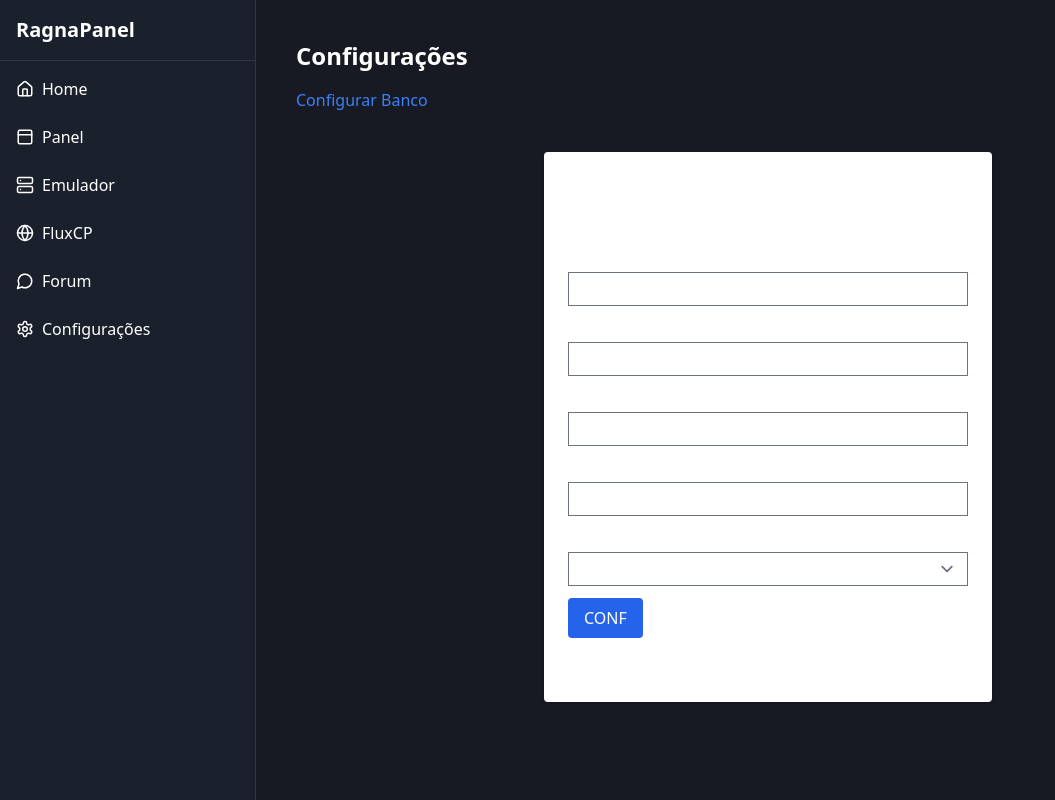
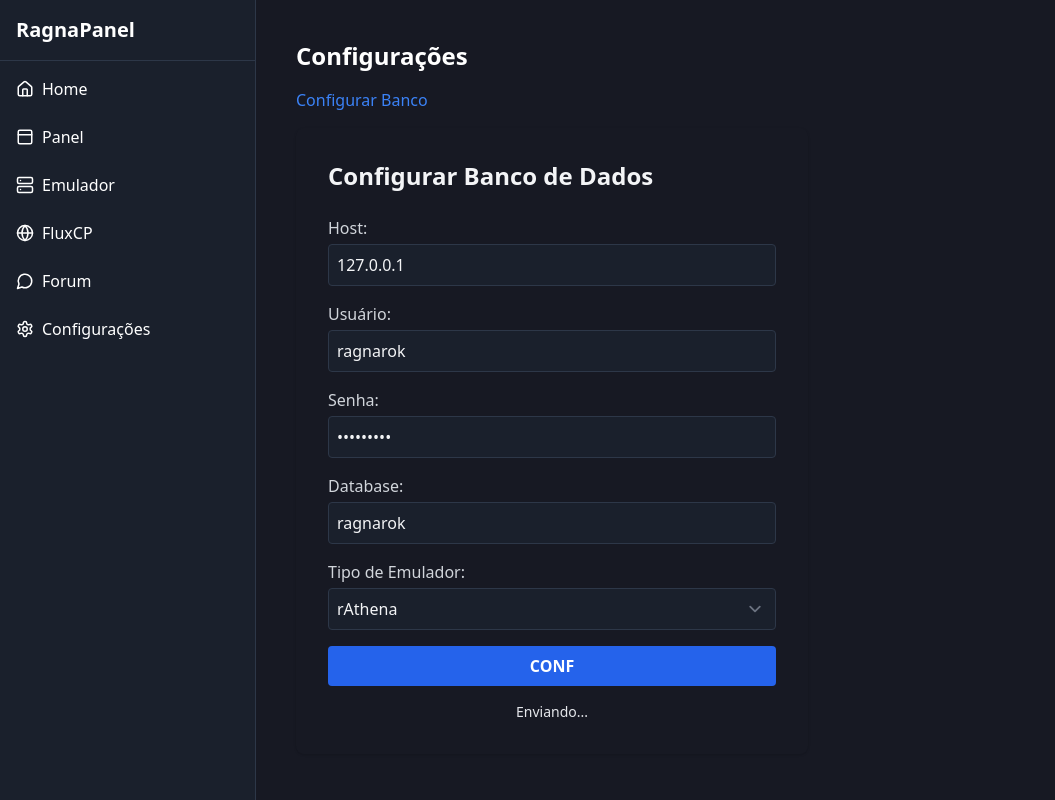
Before and after one commit to 0xConrado/ropanel, a React (Vite) app: page /configuracoes/banco in a window 1280 px wide. Both pictures are taken after typing "Sample123" into the empty fields and a click on the button "CONF". Shown: the whole page, without its empty margins (0-1055 px from the left). Built offline with nearby package versions, Linux system fonts and the light colour scheme; no server answers.

Commit message:
fix: ajusta layout do Configurar Banco e remove BancoDeDados.jsx

```diff
--- a/src/output.css
+++ b/src/output.css
@@ -8,6 +8,9 @@
 }
 .relative {
   position: relative;
+}
+.mx-auto {
+  margin-inline: auto;
 }
 .block {
   display: block;
@@ -78,6 +81,9 @@
   border-bottom-style: var(--tw-border-style);
   border-bottom-width: 1px;
 }
+.text-center {
+  text-align: center;
+}
 .text-left {
   text-align: left;
 }
--- a/src/pages/BancoDeDados.jsx
+++ /dev/null
@@ -1,53 +0,0 @@
-import InstallForm from "@/components/InstallForm";
-
-export default function BancoDeDados() {
-  const fields = [
-    {
-      name: "installType",
-      label: "Tipo de Instalação",
-      type: "select",
-      options: [
-        { value: "local", label: "Local" },
-        { value: "remote", label: "Hospedagem" }
-      ],
-      defaultValue: "local"
-    },
-    {
-      name: "dbType",
-      label: "Tipo de Banco de Dados",
-      type: "select",
-      options: [
-        { value: "mysql", label: "MySQL" },
-        { value: "mariadb", label: "MariaDB" },
-        { value: "postgresql", label: "PostgreSQL" }
-      ],
-      defaultValue: "mysql"
-    },
-    {
-      name: "installPath",
-      label: "Caminho de instalação",
-      type: "text",
-      defaultValue: "/home/ragnarok/database"
-    },
-    {
-      name: "prereqs",
-      type: "checkbox",
-      checkboxLabel: "Instalar pré-requisitos",
-      defaultValue: true
-    }
-  ];
-
-  const handleInstall = (data) => {
-    console.log("Instalar Banco de Dados com:", data);
-
-    if (data.installType === "local") {
-      alert(`Simulando instalação local de ${data.dbType}`);
-    } else {
-      alert(`Simulando instalação remota de ${data.dbType}`);
-    }
-  };
-
-  return (
-    <InstallForm title="Instalar Banco de Dados" fields={fields} onInstall={handleInstall} />
-  );
-}
--- a/src/pages/ConfigurarBanco.jsx
+++ b/src/pages/ConfigurarBanco.jsx
@@ -6,7 +6,7 @@ export default function ConfigurarBanco() {
     usuario: "ragnarok",
     senha: "",
     database: "ragnarok",
-    tipo: "rathena" // ou hercules, etc
+    tipo: "rathena"
   });
   const [status, setStatus] = useState("");
 
@@ -17,7 +17,7 @@ export default function ConfigurarBanco() {
   async function handleSubmit(e) {
     e.preventDefault();
     setStatus("Enviando...");
-    const res = await fetch("http://localhost:3001/api/configurar-banco", {
+    const res = await fetch("/api/configurar-banco", {
       method: "POST",
       headers: { "Content-Type": "application/json" },
       body: JSON.stringify(form)
@@ -27,35 +27,70 @@ export default function ConfigurarBanco() {
   }
 
   return (
-    <div className="max-w-md mx-auto mt-10 p-6 bg-white rounded shadow">
-      <h2 className="text-xl font-bold mb-4">Configurar Banco de Dados do Emulador</h2>
-      <form onSubmit={handleSubmit} className="space-y-3">
+    <div className="max-w-lg bg-gray-900 rounded-lg shadow p-8 mt-4">
+      <h3 className="text-2xl font-bold mb-6 text-gray-100">Configurar Banco de Dados</h3>
+      <form onSubmit={handleSubmit} className="space-y-4">
         <div>
-          <label>Host:</label>
-          <input name="host" value={form.host} onChange={handleChange} className="border p-1 w-full" />
+          <label className="block text-gray-300 mb-1">Host:</label>
+          <input
+            name="host"
+            value={form.host}
+            onChange={handleChange}
+            className="w-full p-2 rounded bg-gray-800 text-gray-100 border border-gray-700 focus:outline-none focus:ring-2 focus:ring-blue-600"
+          />
         </div>
         <div>
-          <label>Usuário:</label>
-          <input name="usuario" value={form.usuario} onChange={handleChange} className="border p-1 w-full" />
+          <label className="block text-gray-300 mb-1">Usuário:</label>
+          <input
+            name="usuario"
+            value={form.usuario}
+            onChange={handleChange}
+            className="w-full p-2 rounded bg-gray-800 text-gray-100 border border-gray-700 focus:outline-none focus:ring-2 focus:ring-blue-600"
+          />
         </div>
         <div>
-          <label>Senha:</label>
-          <input name="senha" value={form.senha} onChange={handleChange} className="border p-1 w-full" type="password" />
+          <label className="block text-gray-300 mb-1">Senha:</label>
+          <input
+            name="senha"
+            type="password"
+            value={form.senha}
+            onChange={handleChange}
+            className="w-full p-2 rounded bg-gray-800 text-gray-100 border border-gray-700 focus:outline-none focus:ring-2 focus:ring-blue-600"
+          />
         </div>
         <div>
-          <label>Database:</label>
-          <input name="database" value={form.database} onChange={handleChange} className="border p-1 w-full" />
+          <label className="block text-gray-300 mb-1">Database:</label>
+          <input
+            name="database"
+            value={form.database}
+            onChange={handleChange}
+            className="w-full p-2 rounded bg-gray-800 text-gray-100 border border-gray-700 focus:outline-none focus:ring-2 focus:ring-blue-600"
+          />
         </div>
         <div>
-          <label>Tipo de Emulador:</label>
-          <select name="tipo" value={form.tipo} onChange={handleChange} className="border p-1 w-full">
+          <label className="block text-gray-300 mb-1">Tipo de Emulador:</label>
+          <select
+            name="tipo"
+            value={form.tipo}
+            onChange={handleChange}
+            className="w-full p-2 rounded bg-gray-800 text-gray-100 border border-gray-700"
+          >
             <option value="rathena">rAthena</option>
             <option value="hercules">Hercules</option>
           </select>
         </div>
-        <button type="submit" className="bg-blue-600 text-white px-4 py-2 rounded">CONF</button>
+        <button
+          type="submit"
+          className="w-full bg-blue-600 hover:bg-blue-700 text-white font-bold py-2 px-4 rounded transition"
+        >
+          CONF
+        </button>
       </form>
-      {status && <div className="mt-4">{status}</div>}
+      {status && (
+        <div className="mt-4 text-center text-sm text-gray-200">
+          {status}
+        </div>
+      )}
     </div>
   );
 }
```
